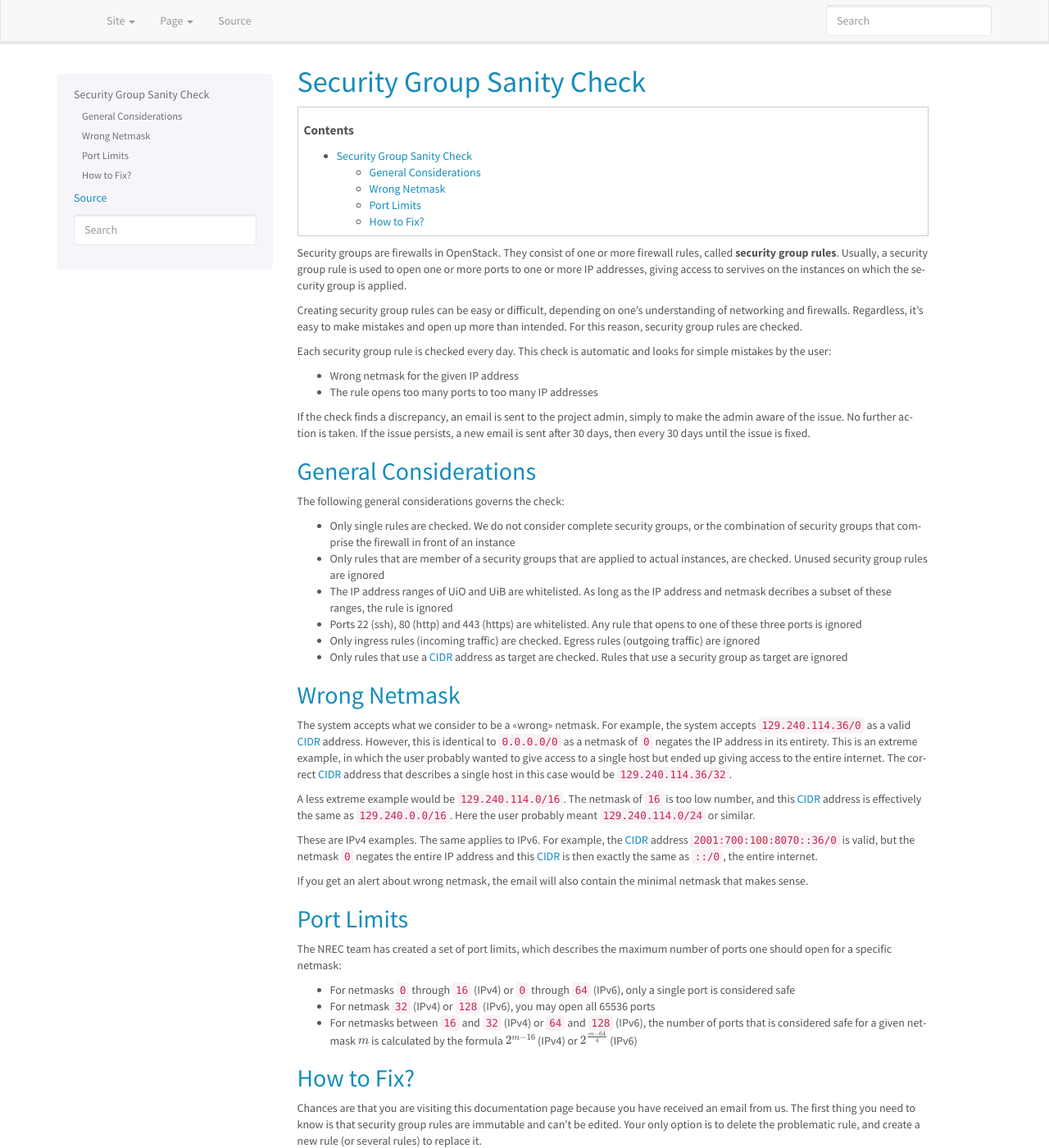
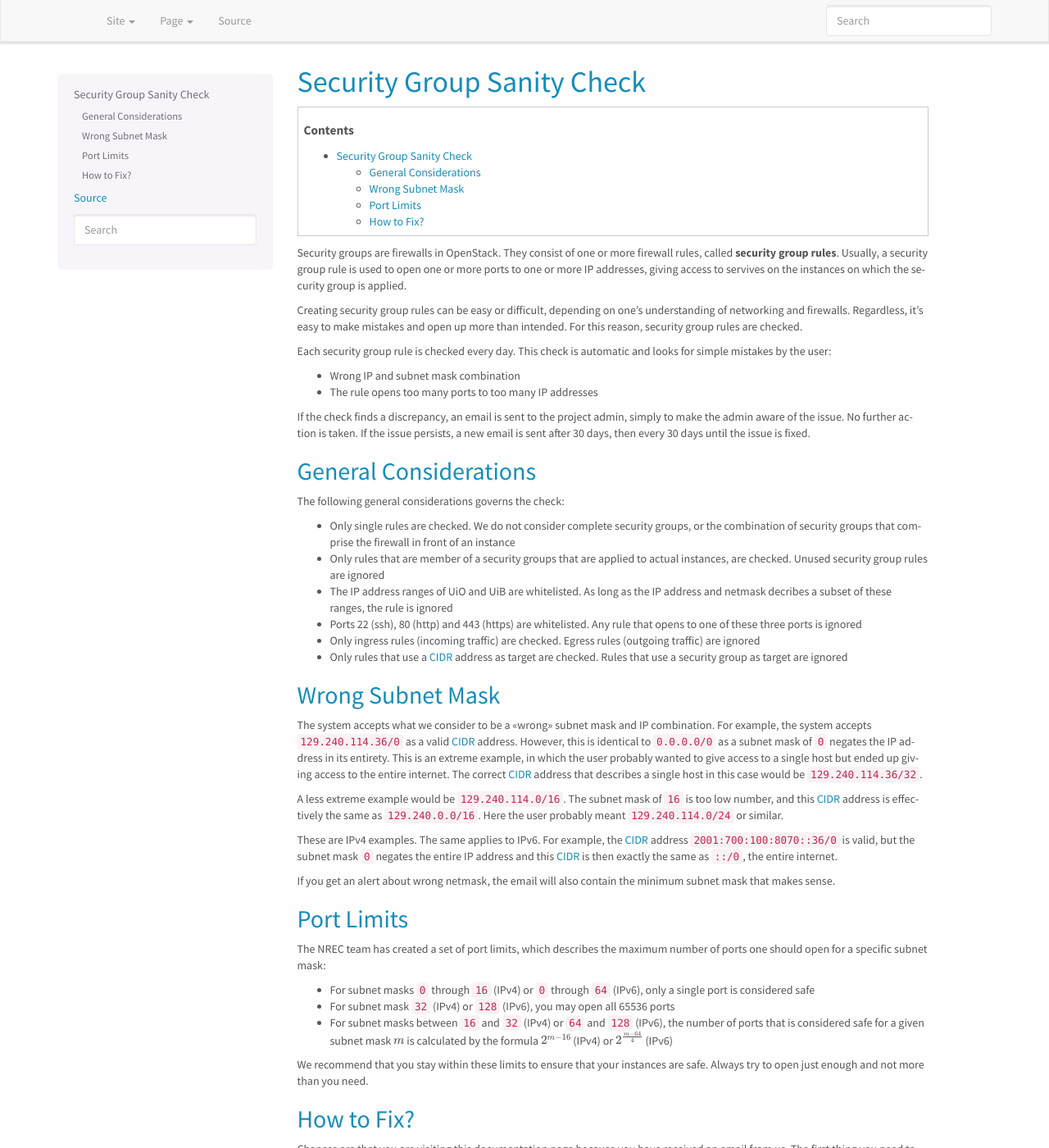
Before and after one commit to norcams/docs-enduser, a Sphinx documentation site: the page built from docs/security-group-sanity.rst, in a window 1280 px wide and 1400 px high. Shown: the whole window at 82% size. Built offline with Sphinx 7.4.7, drawn with Linux system fonts in a browser that asks for light colours; some of the changed text lies outside the part shown.

Commit message:
subnet mask

```diff
--- a/docs/security-group-sanity.rst
+++ b/docs/security-group-sanity.rst
@@ -22,7 +22,7 @@ security group rules are checked.
 Each security group rule is checked every day. This check is automatic
 and looks for simple mistakes by the user:
 
-* Wrong netmask for the given IP address
+* Wrong IP and subnet mask combination
 * The rule opens too many ports to too many IP addresses
 
 If the check finds a discrepancy, an email is sent to the project
@@ -58,48 +58,52 @@ The following general considerations governs the check:
   that use a security group as target are ignored
 
 
-Wrong Netmask
--------------
+Wrong Subnet Mask
+-----------------
 
-The system accepts what we consider to be a «wrong» netmask. For
-example, the system accepts ``129.240.114.36/0`` as a valid CIDR_
-address. However, this is identical to ``0.0.0.0/0`` as a netmask of
-``0`` negates the IP address in its entirety. This is an extreme
-example, in which the user probably wanted to give access to a single
-host but ended up giving access to the entire internet. The correct
-CIDR_ address that describes a single host in this case would be
-``129.240.114.36/32``.
+The system accepts what we consider to be a «wrong» subnet mask and IP
+combination. For example, the system accepts ``129.240.114.36/0`` as a
+valid CIDR_ address. However, this is identical to ``0.0.0.0/0`` as a
+subnet mask of ``0`` negates the IP address in its entirety. This is an
+extreme example, in which the user probably wanted to give access to a
+single host but ended up giving access to the entire internet. The
+correct CIDR_ address that describes a single host in this case would
+be ``129.240.114.36/32``.
 
-A less extreme example would be ``129.240.114.0/16``. The netmask of
-``16`` is too low number, and this CIDR_ address is effectively the
+A less extreme example would be ``129.240.114.0/16``. The subnet mask
+of ``16`` is too low number, and this CIDR_ address is effectively the
 same as ``129.240.0.0/16``. Here the user probably meant
 ``129.240.114.0/24`` or similar.
 
 These are IPv4 examples. The same applies to IPv6. For example, the
-CIDR_ address ``2001:700:100:8070::36/0`` is valid, but the netmask
+CIDR_ address ``2001:700:100:8070::36/0`` is valid, but the subnet mask
 ``0`` negates the entire IP address and this CIDR_ is then exactly the
 same as ``::/0``, the entire internet.
 
 If you get an alert about wrong netmask, the email will also contain
-the minimal netmask that makes sense.
+the minimum subnet mask that makes sense.
 
 
 Port Limits
 -----------
 
 The NREC team has created a set of port limits, which describes the
-maximum number of ports one should open for a specific netmask:
+maximum number of ports one should open for a specific subnet mask:
 
-* For netmasks ``0`` through ``16`` (IPv4) or ``0`` through ``64``
+* For subnet masks ``0`` through ``16`` (IPv4) or ``0`` through ``64``
   (IPv6), only a single port is considered safe
 
-* For netmask ``32`` (IPv4) or ``128`` (IPv6), you may open all 65536
-  ports
+* For subnet mask ``32`` (IPv4) or ``128`` (IPv6), you may open all
+  65536 ports
 
-* For netmasks between ``16`` and ``32`` (IPv4) or ``64`` and ``128``
-  (IPv6), the number of ports that is considered safe for a given
-  netmask :math:`m` is calculated by the formula :math:`2^{m - 16}`
-  (IPv4) or :math:`2^{\frac{m - 64}{4}}` (IPv6)
+* For subnet masks between ``16`` and ``32`` (IPv4) or ``64`` and
+  ``128`` (IPv6), the number of ports that is considered safe for a
+  given subnet mask :math:`m` is calculated by the formula
+  :math:`2^{m - 16}` (IPv4) or :math:`2^{\frac{m - 64}{4}}` (IPv6)
+
+We recommend that you stay within these limits to ensure that your
+instances are safe. Always try to open just enough and not more than
+you need.
 
 
 How to Fix?
@@ -121,8 +125,8 @@ several rules) to replace it.
    these details.
 
 2. Follow the guide on how to create security group rules: `Adding
-   Rules`_. Bear in mind to use a CIDR_ with a correct netmask (see
-   `Understanding CIDR Notations`_), and be as conservative as
+   Rules`_. Bear in mind to use a CIDR_ with a correct subnet mask
+   (see `Understanding CIDR Notations`_), and be as conservative as
    possible when opening ports to CIDR_ addresses. See the `Port
    Limits`_ section above for details.
 
```
